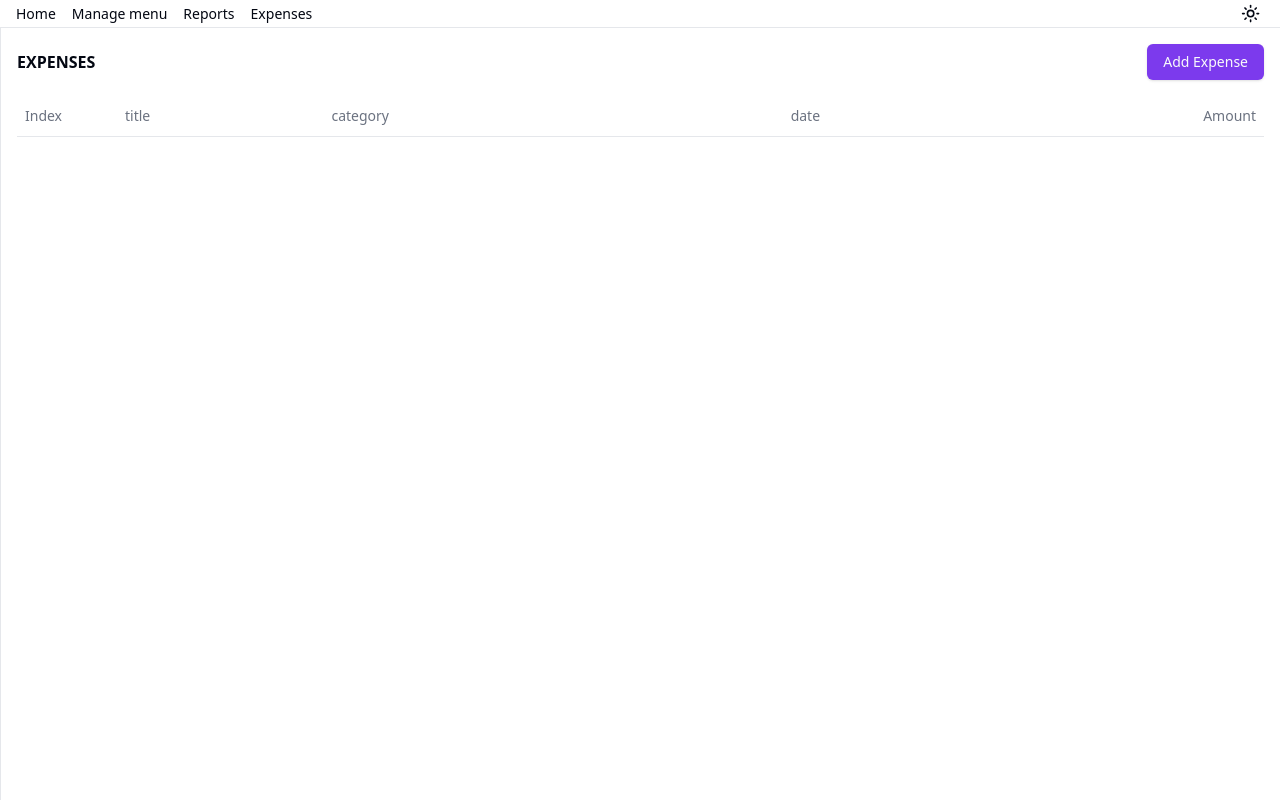
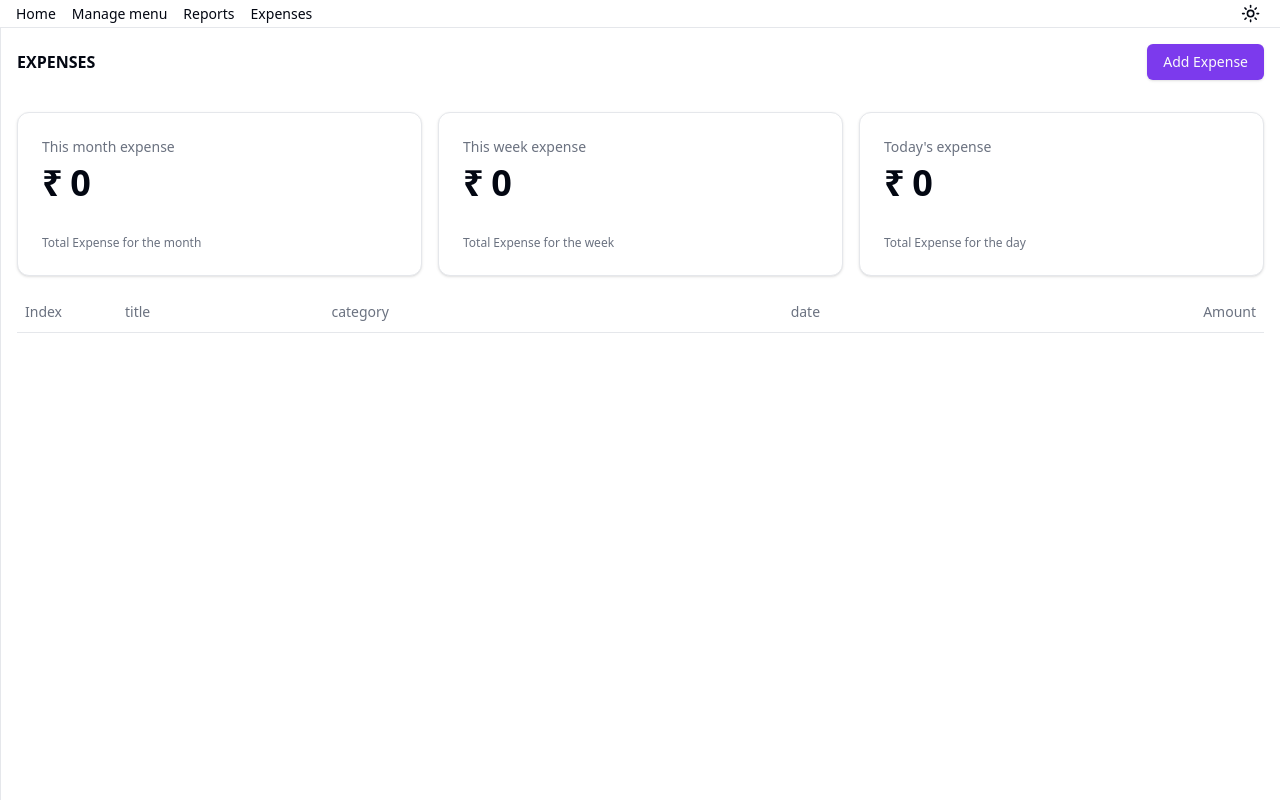
Before and after one commit to iammurali/billy-pos, a React (Vite) app: page /#/expenses in a window 1280 px wide. Built offline with nearby package versions, Linux system fonts and the light colour scheme.

Commit message:
add new reports for expenses

```diff
--- a/src/main/db.ts
+++ b/src/main/db.ts
@@ -427,3 +427,77 @@ ON
     throw error
   }
 }
+
+export const getExpensesByFilter = async (type: 'today' | 'week' | 'month') => {
+  try {
+    let condition
+    if (type == 'today') {
+      condition = `DATE(expenses.created_at) = DATE('now');`
+    }
+    if (type == 'week') {
+      condition = `DATE(expenses.created_at) >= DATE('now', 'weekday 0', '-6 days')
+    AND DATE(expenses.created_at) <= DATE('now', 'weekday 0', '+0 days');`
+    }
+    if (type == 'month') {
+      condition = `strftime('%Y-%m', expenses.created_at) = strftime('%Y-%m', 'now');`
+    }
+    if (condition) {
+      const query = `
+      SELECT
+        expenses.id,
+        expenses.title,
+        expenses.description,
+        expenses.amount,
+        expenses.created_at,
+        expense_categories.name AS category_name
+    FROM
+      expenses
+    JOIN
+      expense_categories
+    ON
+      expenses.category_id = expense_categories.id
+    WHERE
+    ${condition}
+  `
+      const readQuery = db.prepare(query)
+      const rowList = readQuery.all()
+      console.log(rowList, 'Get expense categories')
+      return rowList
+    }
+  } catch (error) {
+    console.error(error, 'Error getting expense categories')
+    throw error
+  }
+}
+
+export const getTotalSpentByFilter = async (type: 'today' | 'week' | 'month') => {
+  try {
+    let condition
+    if (type == 'today') {
+      condition = `DATE(expenses.created_at) = DATE('now');`
+    }
+    if (type == 'week') {
+      condition = `DATE(expenses.created_at) >= DATE('now', 'weekday 0', '-6 days')
+    AND DATE(expenses.created_at) <= DATE('now', 'weekday 0', '+0 days');`
+    }
+    if (type == 'month') {
+      condition = `strftime('%Y-%m', expenses.created_at) = strftime('%Y-%m', 'now');`
+    }
+      const query = `
+      SELECT
+      SUM(amount) AS total_amount
+      FROM
+        expenses
+      WHERE
+      ${condition}
+  `
+  console.log(query)
+    const readQuery = db.prepare(query)
+    const rowList = readQuery.all()
+    console.log(rowList, type)
+    return rowList
+  } catch (error) {
+    console.error(error, 'Error getting expense total')
+    throw error
+  }
+}
--- a/src/main/index.ts
+++ b/src/main/index.ts
@@ -19,7 +19,8 @@ import {
   getExpenseCategories,
   addExpenseCategory,
   addExpense,
-  getExpenses
+  getExpenses,
+  getTotalSpentByFilter
 } from './db'
 import { IMenuItem } from './types/sharedTypes'
 
@@ -240,7 +241,9 @@ app.whenReady().then(() => {
       addExpense(title, category_id, description, amount)
   )
   ipcMain.handle('getExpenses', async () => getExpenses())
-
+  ipcMain.handle('getTotalSpentByFilter', async (_event: any, type: 'today' | 'week' | 'month') =>
+    getTotalSpentByFilter(type)
+  )
 
   createWindow()
 
--- a/src/renderer/src/pages/expenses.tsx
+++ b/src/renderer/src/pages/expenses.tsx
@@ -1,24 +1,45 @@
+import NumberCardWithProgress from '@renderer/components/dashboard/number-progress-card'
 import { AddExpense } from '@renderer/components/expenses/addExpense'
 import { Table, TableHeader, TableRow, TableHead, TableBody, TableCell } from '@renderer/ui/table'
 import dayjs from 'dayjs'
 import { useEffect, useState } from 'react'
 
 export const Expenses: React.FC = () => {
+  const [expenses, setExpenses] = useState<Expense[] | null>()
+  const [spentToday, setSpentToday] = useState()
+  const [spentWeek, setSpentWeek] = useState()
+  const [spentMonth, setSpentMonth] = useState()
 
-  const [expenses, setExpenses] = useState<Expense[] | null>()
+  useEffect(() => {
+    getExpenses()
+    getExpenseAmount()
+  }, [])
 
-  useEffect(()=>{
-    getExpenses()
-  },[])
+  const getExpenseAmount = async () => {
+    const today = await window.electron.ipcRenderer.invoke('getTotalSpentByFilter', 'today')
+    console.log(today)
+    if (today && today.length > 0) {
+      setSpentToday(today[0].total_amount)
+    }
+    const week = await window.electron.ipcRenderer.invoke('getTotalSpentByFilter', 'week')
+    console.log(today)
+    if (week && week.length > 0) {
+      setSpentWeek(week[0].total_amount)
+    }
+    const month = await window.electron.ipcRenderer.invoke('getTotalSpentByFilter', 'month')
+    console.log(today)
+    if (month && month.length > 0) {
+      setSpentMonth(month[0].total_amount)
+    }
+  }
 
   const getExpenses = async () => {
-      try {
-        const dbItems: Expense[] =
-          await window.electron.ipcRenderer.invoke('getExpenses')
-        setExpenses(dbItems)
-      } catch (error) {
-        console.log('error::', error)
-      }
+    try {
+      const dbItems: Expense[] = await window.electron.ipcRenderer.invoke('getExpenses')
+      setExpenses(dbItems)
+    } catch (error) {
+      console.log('error::', error)
+    }
   }
 
   return (
@@ -29,24 +50,47 @@ export const Expenses: React.FC = () => {
             <h1 className="font-bold">EXPENSES</h1>
             <AddExpense getExpenses={getExpenses} />
           </div>
+          <div className="flex flex-row gap-4 py-4">
+              <NumberCardWithProgress
+                title="This month expense"
+                saleAmount={spentMonth}
+                percentageChange={`Total Expense for the month`}
+                progress={0}
+              />
+              <NumberCardWithProgress
+                title="This week expense"
+                saleAmount={spentWeek}
+                percentageChange={`Total Expense for the week`}
+                progress={0}
+              />
+              <NumberCardWithProgress
+                title="Today's expense"
+                saleAmount={spentToday}
+                percentageChange={`Total Expense for the day`}
+                progress={0}
+              />
+          </div>
           <Table className="p">
             <TableHeader>
               <TableRow>
                 <TableHead className="w-[100px]">Index</TableHead>
                 <TableHead>title</TableHead>
                 <TableHead>category</TableHead>
-                <TableHead className='text-center'>date</TableHead>
+                <TableHead className="text-center">date</TableHead>
                 <TableHead className="text-right">Amount</TableHead>
               </TableRow>
             </TableHeader>
             <TableBody>
-              {expenses && expenses.length > 0 &&
+              {expenses &&
+                expenses.length > 0 &&
                 expenses.map((expense, idx) => (
                   <TableRow key={idx}>
                     <TableCell className="font-medium">{idx + 1}</TableCell>
                     <TableCell>{expense.title}</TableCell>
                     <TableCell>{expense.category_name}</TableCell>
-                    <TableCell className='text-center'>{dayjs(expense.created_at).format('DD/MM/YYYY')}</TableCell>
+                    <TableCell className="text-center">
+                      {dayjs(expense.created_at).format('DD/MM/YYYY')}
+                    </TableCell>
                     <TableCell className="text-right">Rs.{expense.amount}</TableCell>
                   </TableRow>
                 ))}
```
Also changed, not shown: 1 other file (tests, documents, lock files or other folders).
